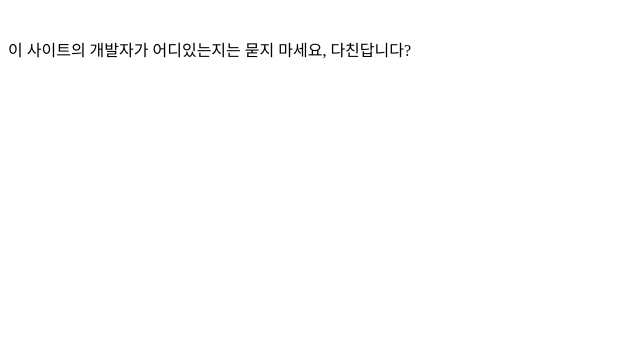
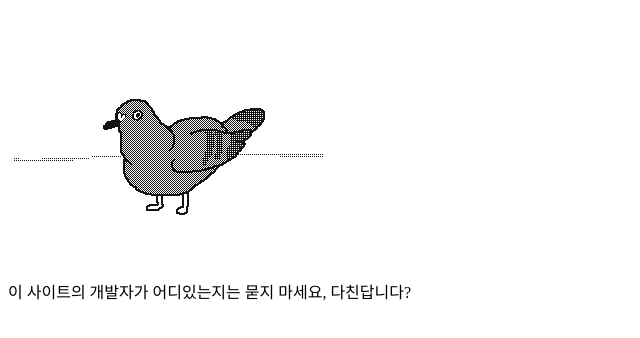
Before and after one commit to YHPROGRAMS/.github.io, a plain HTML site: page index.html in a window 1280 px wide. Shown: the part 70-408 px from the top of the page, without its empty margins (0-640 px from the left). Drawn offline with Linux system fonts and the light colour scheme.

Commit message:
Update index.html

```diff
--- a/index.html
+++ b/index.html
@@ -11,5 +11,6 @@
   </head>
   <body>
     <h1>이 사이트는 현재 테스트 중입니다.</h1>
-    <p><br>이 사이트의 개발자가 어디있는지는 묻지 마세요, 다친답니다?</p>
+    <img src = "sprites/FLYmeme.gif">
+    <p>이 사이트의 개발자가 어디있는지는 묻지 마세요, 다친답니다?</p>
   </body>
```
